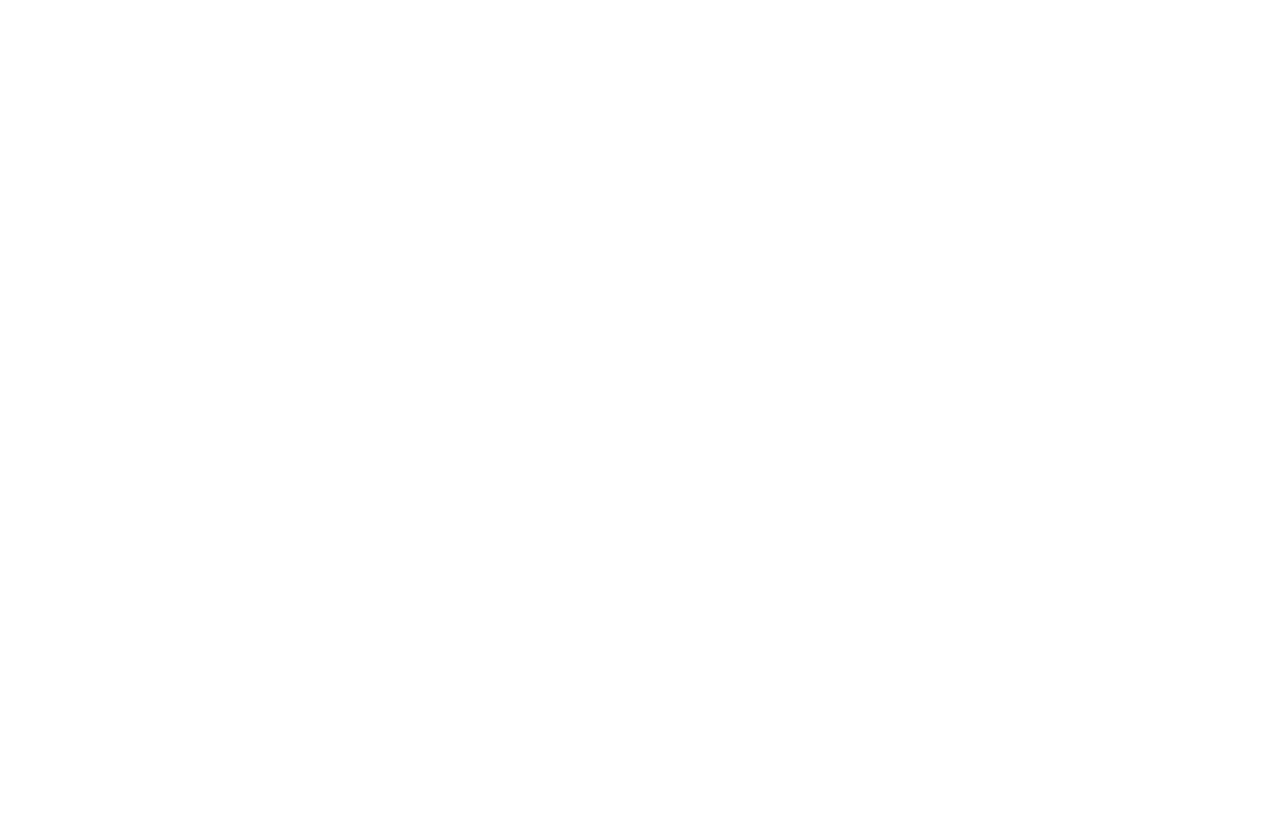
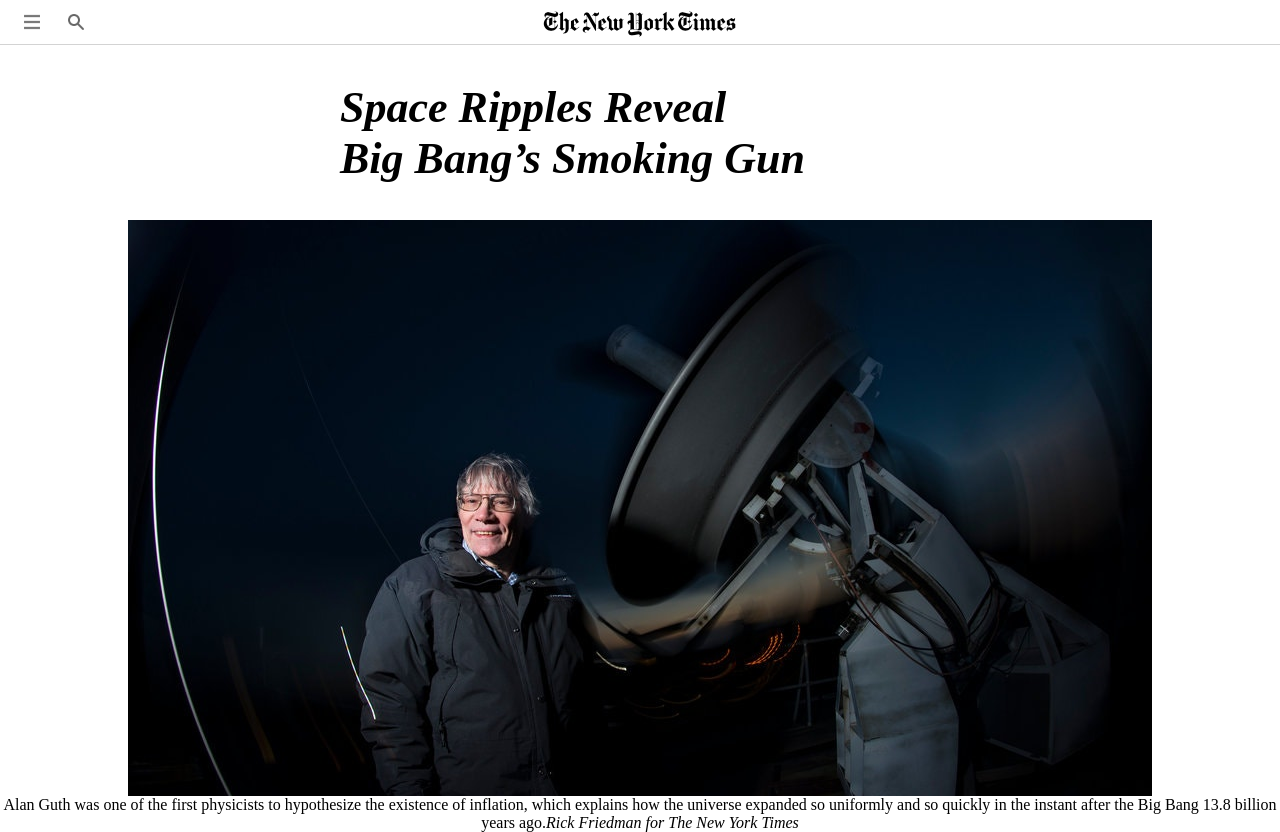
Before and after one commit to ioanniskousis/positioning, a plain HTML site: page index.html in a window 1280 px wide. Before the commit the page ends 800 px from the top, so only its background shows below. Drawn offline with Linux system fonts and the light colour scheme.

Commit message:
Edit top navigation bar & cosmos image

```diff
--- a/index.html
+++ b/index.html
@@ -7,6 +7,28 @@
     <link rel="stylesheet" href="resources/style.css">
 </head>
 <body>
-
+     <main class="">
+         <nav class="navBar">
+            <div id="navMenuBtn"   class="navBarTransBtn"></div>
+            <div id="navSearchBtn" class="navBarTransBtn"></div>
+            <img id="thenewyorktimes" src="resources/images/thenewyorktimes.png" alt="thenewyorktimes.jpg">
+         </nav>
+         <section>
+            <div class="advDiv">
+advertisment
+            </div>
+            <header class="headerContainer">
+                <div class="topHeaderContainer">
+                    <h1 class="topHeader"><i>Space Ripples Reveal<br>Big Bang’s Smoking Gun</i></h1>
+                </div>
+            </header>
+            <div class="cosmosContainer">
+                <img src="resources/images/18cosmos-jumbo.jpg" alt="18cosmos-jumbo.jpg" class="cosmos">
+                <caption>
+                    Alan Guth was one of the first physicists to hypothesize the existence of inflation, which explains how the universe expanded so uniformly and so quickly in the instant after the Big Bang 13.8 billion years ago.<cite class="">Rick Friedman for The New York Times</cite>
+                </caption>
+            </div>
+         </section>
+     </main>
 </body>
 </html>
--- a/resources/style.css
+++ b/resources/style.css
@@ -0,0 +1,65 @@
+* {
+    border: 0px solid black;
+}
+body {
+    margin: 0;
+}
+.navBar {
+    padding: 0px 10px 0px 10px;
+    height: 44px;
+    background: white;
+    border-bottom: 1px solid lightgray;
+    display: flex;
+    justify-content: center;
+    align-items: center;
+}
+.navBarTransBtn {
+    position: absolute;
+    width: 44px;
+    height: 44px;
+    background-position: center center;
+    background-size: 16px 16px;
+    background-repeat: no-repeat;
+
+    cursor: pointer;
+    padding: 10px 0 10px 0;
+}
+#navMenuBtn {
+    background-image: url("images/menu-4-48.png");
+    left: 10px;
+}
+#navSearchBtn {
+    background-image: url("images/search-13-48.png");
+    left: 54px;
+}
+#thenewyorktimes {
+
+    height: 31;
+
+}
+.advDiv {
+    height: 300px;
+    background: burlywood;
+    visibility: hidden;
+    display: none;
+}
+.headerContainer {
+    text-align: center;
+
+}
+.topHeaderContainer {
+    width: 600px;
+    margin: auto;
+    text-align: left;
+}
+.topHeader {
+    font-size: 44px;
+
+}
+.cosmosContainer {
+    text-align: center;
+}
+.cosmos {
+    margin: auto;
+    display: block;
+}
```
Also changed, not shown: resources/images/18cosmos-jumbo.jpg (added), resources/images/menu-4-48.png (added), resources/images/search-13-48.png (added), resources/images/thenewyorktimes.png (added), 2 other files.
